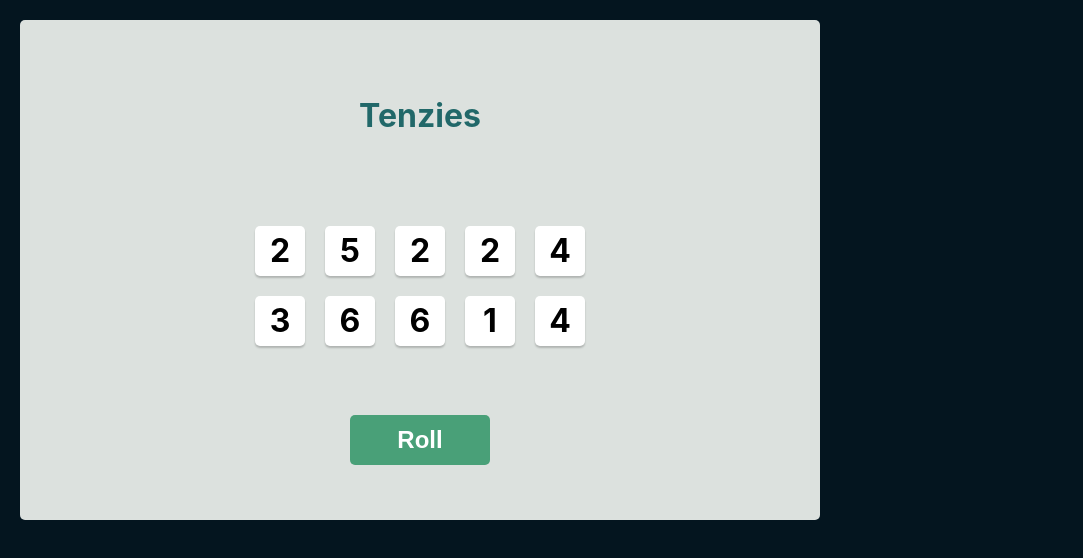
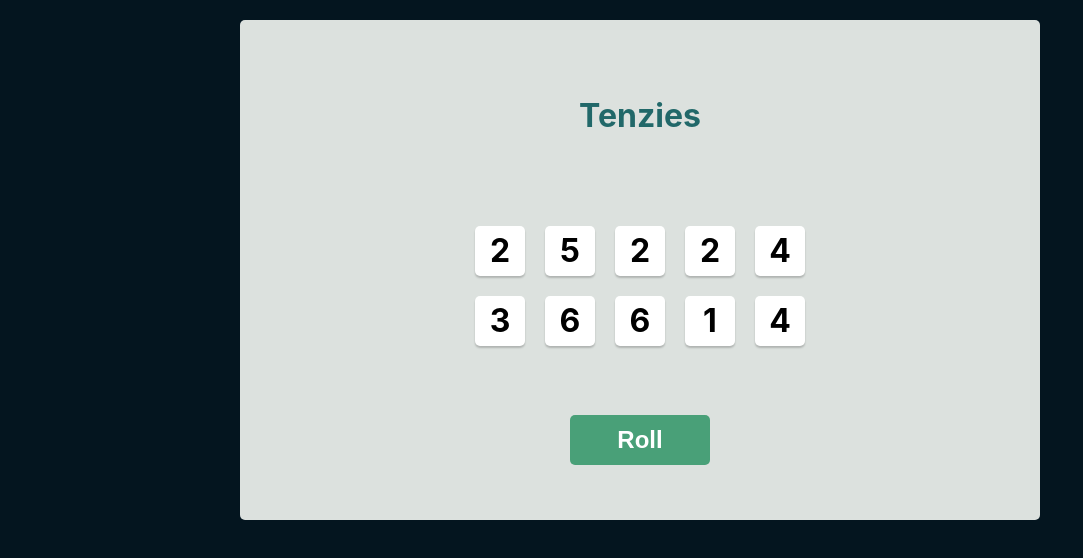
Before and after one commit to TrixyParra/tenzies, a React (Create React App) app: page / in a window 1280 px wide. Shown: the top 558 px of the page, without its empty margins (0-1083 px from the left). Built offline with nearby package versions, Linux system fonts and the light colour scheme.

Commit message:
removed background color on dice-face - no longer needed here. added margin auto to main

```diff
--- a/src/App.css
+++ b/src/App.css
@@ -21,6 +21,7 @@ main {
   flex-direction: column;
   justify-content: space-around;
   align-items: center;
+  margin: auto;
 }
 
 h1 {
@@ -37,7 +38,6 @@ h1 {
 }
 
 .die-face {
-  background-color: #fff;
   height: 50px;
   width: 50px;
   display: flex;
```
